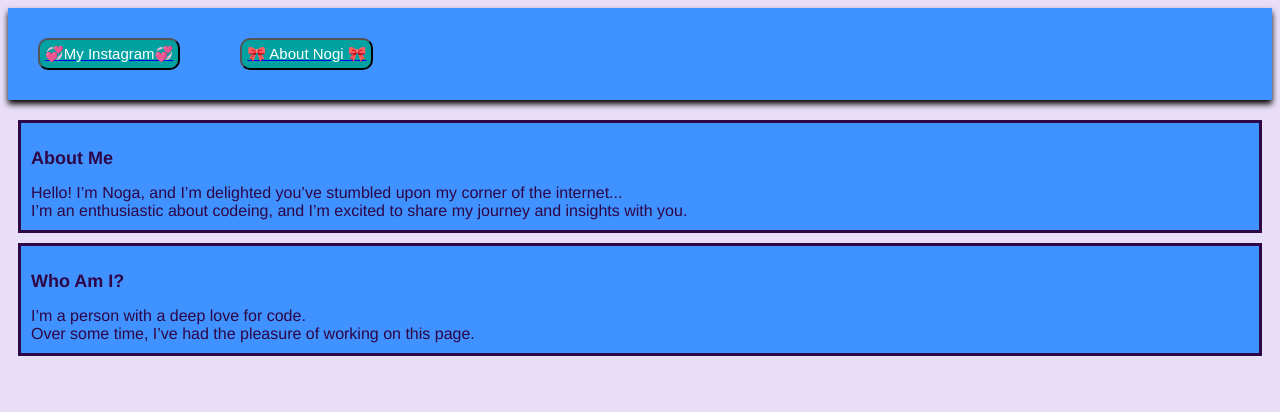
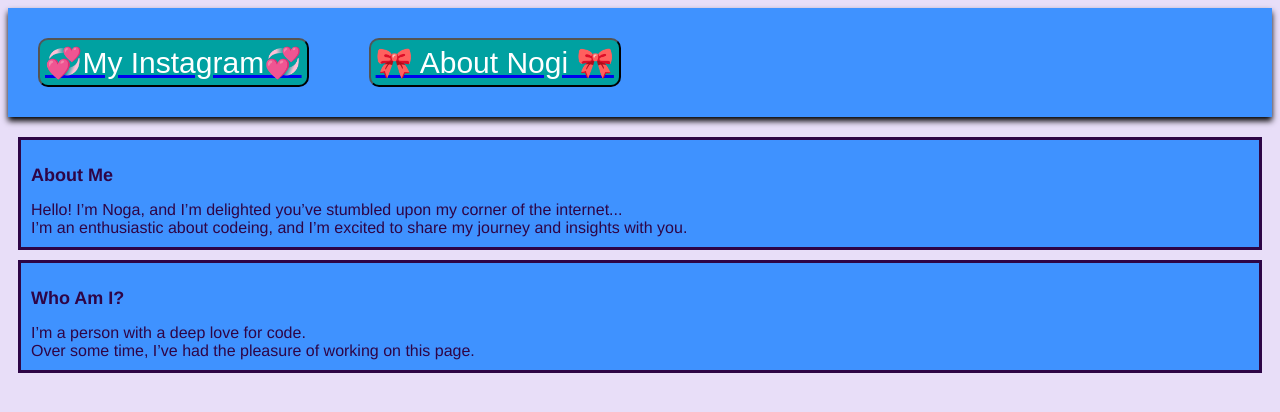
Before and after one commit to CurlyHead1742/noga_codiiii, a plain HTML site: page index.html in a window 1280 px wide. Drawn offline with Linux system fonts and the light colour scheme.

Commit message:
ששיניתי גודל כפתורים

```diff
--- a/index.css
+++ b/index.css
@@ -21,7 +21,7 @@ img {
 }
 
 button{
-  align-items: center; font-size: 15px;
+  align-items: center; font-size: 30px;
  border-radius: 10px; padding: 5px; display: block;
   text-align: center; margin: 30px 10px 30px 10px;
 color: rgb(17, 10, 63);
```
